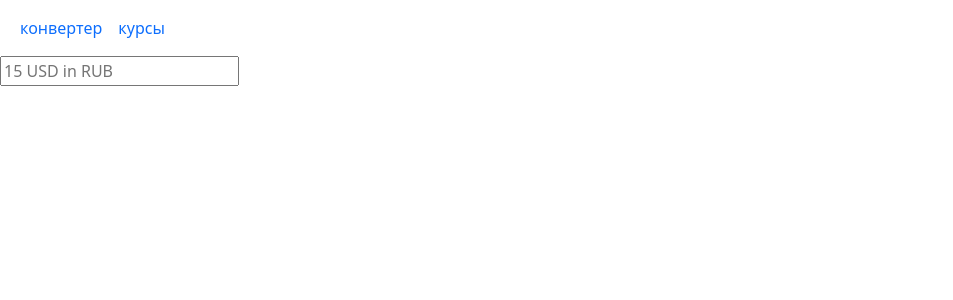
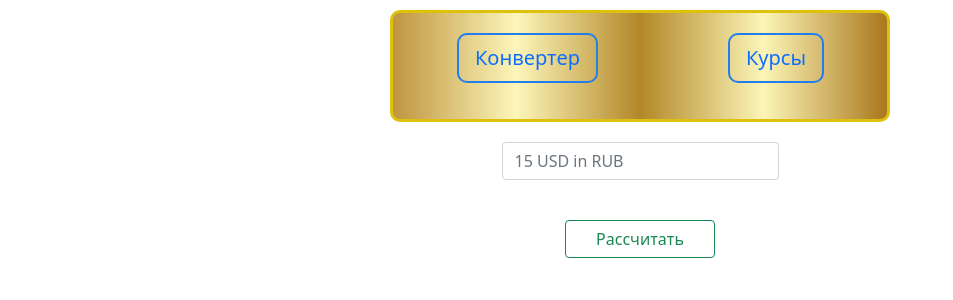
Before and after one commit to Karpucho/super-cool-currency-converter, a React (Create React App) app: page /converter in a window 1280 px wide. Shown: the top 300 px of the page, without its empty margins (0-953 px from the left). Built offline with nearby package versions, Linux system fonts and the light colour scheme.

Commit message:
add styles

```diff
--- a/src/components/App/app.css
+++ b/src/components/App/app.css
@@ -0,0 +1,6 @@
+.App {
+  display: flex;
+  justify-content: center;
+  align-items: center;
+  flex-direction: column;
+}
--- a/src/components/Converter/Converter.jsx
+++ b/src/components/Converter/Converter.jsx
@@ -38,17 +38,22 @@ function Converter() {
     }
   };
 
-
   return (
-    <div>
+    <div className = "convert_area">
       <input
+        className="form-control convert_el"
         type='text'
         value = {textInput}
         onChange={event => setTextInput(event.target.value)}
         onKeyDown={onKeyDown}
         placeholder='15 USD in RUB'
       />
-        {convertCurrency}
+
+      <div className="convert_el">
+          {convertCurrency}
+      </div>
+
+      <button onClick={() => getTextInput()} className="btn btn-outline-success">Рассчитать</button>
     </div>
   );
 }
--- a/src/components/Converter/converter.css
+++ b/src/components/Converter/converter.css
@@ -0,0 +1,11 @@
+.convert_area {
+  display: flex;
+  flex-direction: column;
+  justify-content: center;
+  align-items: center;
+  /* margin: 20px; */
+}
+
+.convert_el {
+  margin: 10px;
+}
--- a/src/components/Courses/Courses.jsx
+++ b/src/components/Courses/Courses.jsx
@@ -7,6 +7,7 @@ const apiKey = '18585d0d3a6b8701388a2844';
 
 function Courses() {
   const [currency, setCurrency] = useState({ rub: 'RUB', usd: 'USD', eur: 'EUR'});
+  const [currencyInLi, setCurrencyInLi] = useState('рубль');
   const [listCurrency, setListCurrency] = useState({});
 
   const getCurrency = currency => {
@@ -22,19 +23,21 @@ function Courses() {
   }, [currency]);
 
   return (
-    <div>
-      <button onClick={() => getCurrency(currency.rub)}>рубли</button>
-      <button onClick={() => getCurrency(currency.usd)}>доллары</button>
-      <button onClick={() => getCurrency(currency.eur)}>евро</button>
+    <div className="courses">
+    <div className="courses_btns">
+    <button onClick={() => {getCurrency(currency.rub); setCurrencyInLi('рубль')}} className="btn btn-outline-success">Рубли</button>
+      <button onClick={() => {getCurrency(currency.usd); setCurrencyInLi('доллар')}} className="btn btn-outline-success">Доллары</button>
+      <button onClick={() => {getCurrency(currency.eur); setCurrencyInLi('евро')}} className="btn btn-outline-success">Евро</button>
+    </div>
 
-      <ul className="">
+
       {Object.entries(listCurrency).map(([currency, val]) => (
-                  <li key={currency}>
-                    <span>{val}</span>
-                    <p>{currency}</p>
-                  </li>
-                ))}
-      </ul>
+                        <ul key={currency} className="list-group list-group-horizontal-lg">
+                          <li className="list-group-item">1 {currencyInLi} равен</li>
+                          <li className="list-group-item">{val}</li>
+                          <li className="list-group-item">{currency}</li>
+                        </ul>
+                      ))}
     </div>
   );
 }
--- a/src/components/Courses/courses.css
+++ b/src/components/Courses/courses.css
@@ -0,0 +1,21 @@
+.courses {
+  display: flex;
+  flex-direction: column;
+  justify-content: center;
+  align-items: center;
+}
+
+.list-group-item {
+  /* display: flex; */
+  width: 170px;
+  margin-bottom: 3px;
+}
+
+.courses_btns {
+  display: flex;
+}
+
+.btn {
+  margin: 10px;
+  width: 150px;
+}
--- a/src/components/Navbar/Navbar.jsx
+++ b/src/components/Navbar/Navbar.jsx
@@ -7,9 +7,9 @@ function Navbar() {
     <nav className="navbar navbar-expand-lg">
     <div className="container-fluid">
       <div className="collapse navbar-collapse" id="navbarNav">
-        <ul className="navbar-nav">
-            <Link to='/converter' className="nav-link">конвертер</Link>
-            <Link to='/courses' className="nav-link">курсы</Link>
+        <ul className="ul_list">
+            <Link to='/converter' className="leftlink nav-link">Конвертер</Link>
+            <Link to='/courses' className="nav-link">Курсы</Link>
         </ul>
       </div>
     </div>
--- a/src/components/Navbar/navbar.css
+++ b/src/components/Navbar/navbar.css
@@ -0,0 +1,23 @@
+.navbar {
+  margin: 10px;
+  border-radius: 10px;
+  border: solid 3px rgb(221, 193, 12);
+  font-size: 20px;
+  width: 500px;
+  padding: 20px;
+  background:linear-gradient(to right, #BF953F, #FCF6BA, #B38728, #FBF5B7, #AA771C);
+}
+
+.nav-link {
+  border: solid 2px rgb(35, 125, 235);
+  border-radius: 10px;
+  /* width: 150px; */
+}
+
+.leftlink {
+  margin-right: 130px;
+}
+
+.ul_list {
+  display:flex;
+}
```
